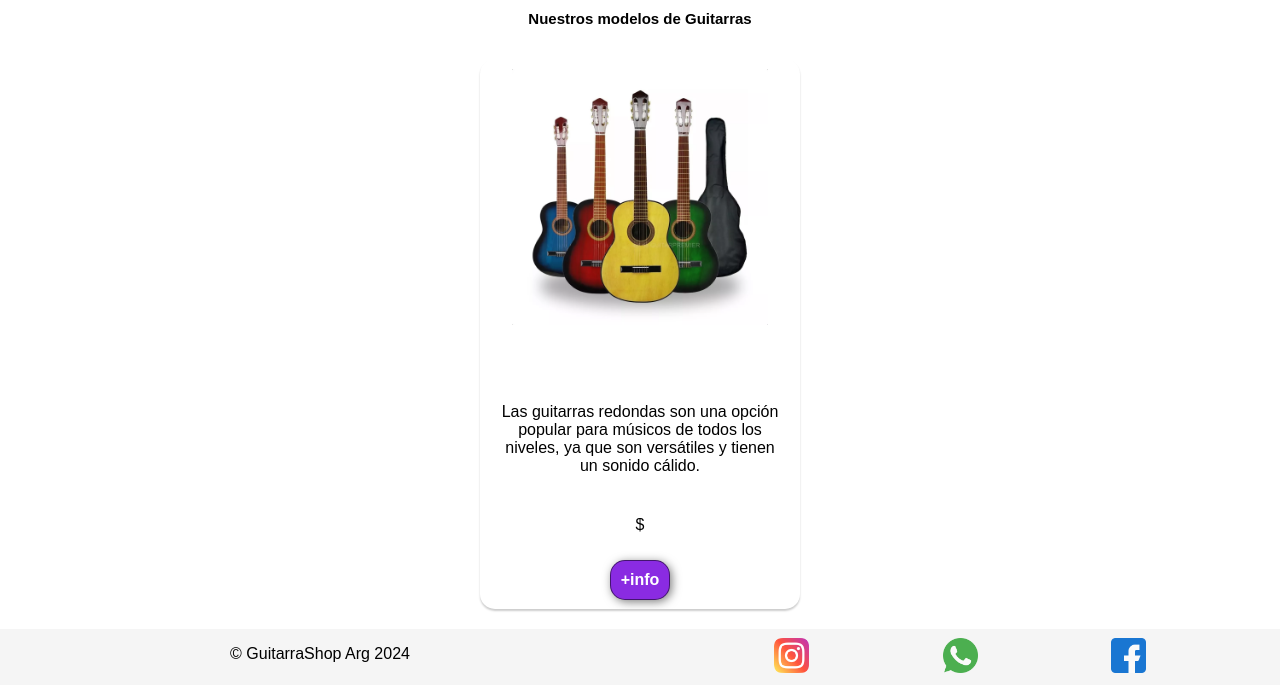
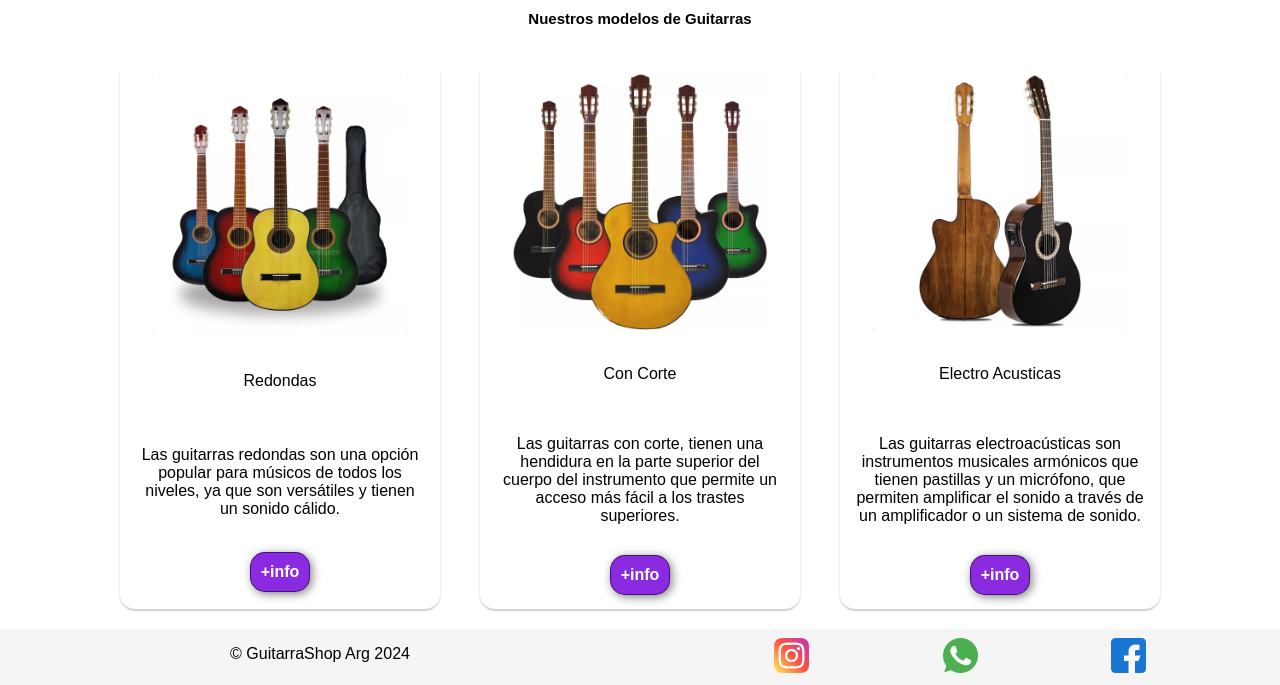
Before and after one commit to PabloCrisorio/CaC_Python, a Flask app: template templates/instrumentos.html in a window 1280 px wide. Shown: the part 160-845 px from the top of the page. Run offline with Flask 3, Linux system fonts and the light colour scheme; the template is opened without the code that fills it, so the values that code supplies are empty.

Commit message:
Update instrumentos.html

```diff
--- a/templates/instrumentos.html
+++ b/templates/instrumentos.html
@@ -27,19 +27,38 @@
         <div class="container">
           <div class="carta">
             <img src="../img/redonda.jpg" alt="" />
-            <h4>{{producto.nombre}}</h4>
+            <h4>Redondas</h4>
             <p>
               Las guitarras redondas son una opción popular para músicos de
               todos los niveles, ya que son versátiles y tienen un sonido
               cálido.
             </p>
-            <p>$ {{producto.precio}}</p>
             <button>+info</button>
           </div>
-
+          <div class="carta">
+            <img src="../img/corte.jpg" alt="" />
+            <h4>Con Corte</h4>
+            <p>
+              Las guitarras con corte, tienen una hendidura en la parte superior
+              del cuerpo del instrumento que permite un acceso más fácil a los
+              trastes superiores.
+            </p>
+            <button>+info</button>
+          </div>
+          <div class="carta">
+            <img src="../img/electro.jpg" alt="" />
+            <h4>Electro Acusticas</h4>
+            <p>
+              Las guitarras electroacústicas son instrumentos musicales
+              armónicos que tienen pastillas y un micrófono, que permiten
+              amplificar el sonido a través de un amplificador o un sistema de
+              sonido.
+            </p>
+            <button>+info</button>
+          </div>
         </div>
       </section>
-      <script src="../js/tabla_productos.js"></script>
+
     </main>
 
     <footer>
```
